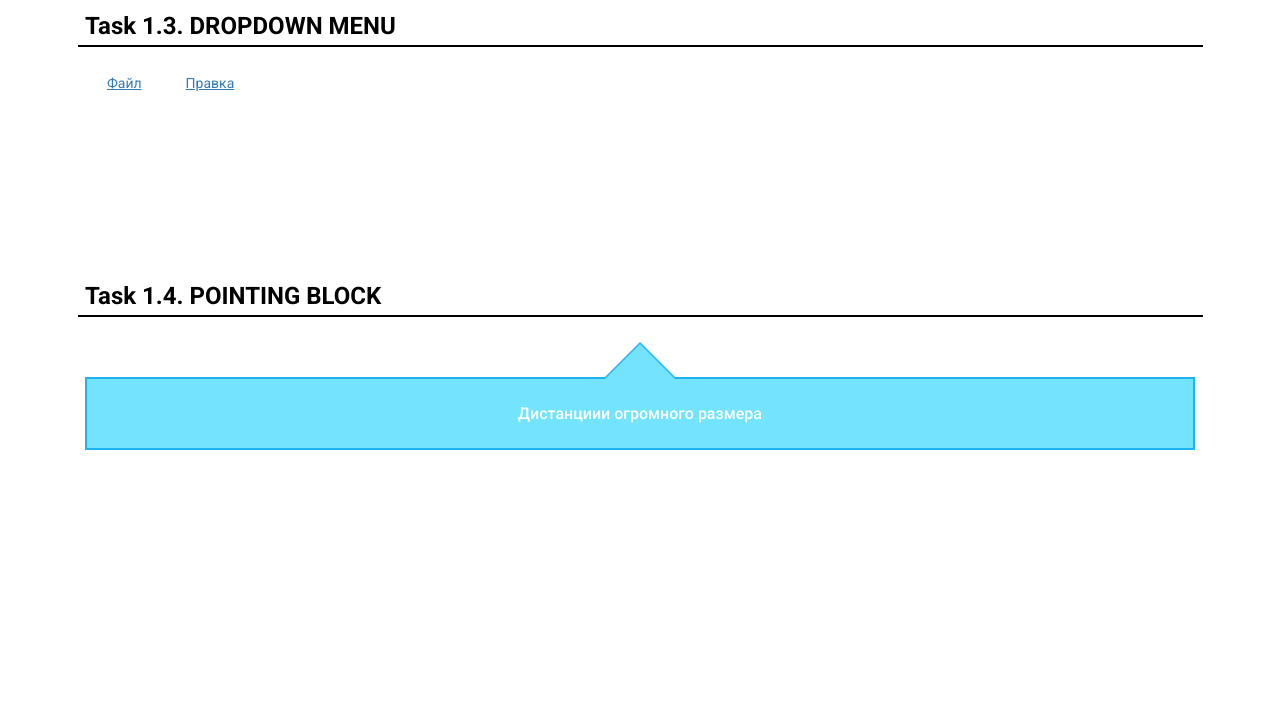
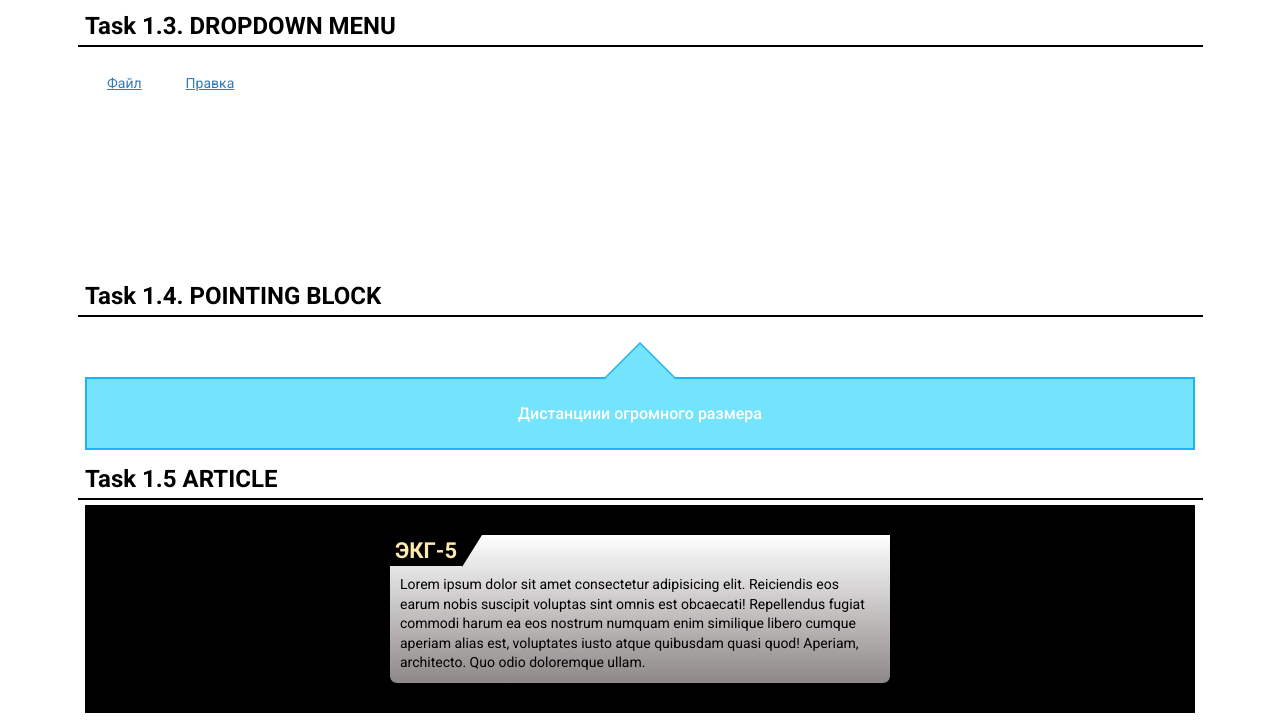
Before and after one commit to Leyzie/HtmlTask1, a plain HTML site: page index.html in a window 1280 px wide. Shown: the part 571-1299 px from the top of the page. Before the commit the page ends 1036 px from the top, so only its background shows below. Drawn offline with Linux system fonts and the light colour scheme.

Commit message:
Task 1.5 create

```diff
--- a/assets/css/main.sass
+++ b/assets/css/main.sass
@@ -236,3 +236,37 @@ a:hover,a:focus
         border-width: 0 37px 37px 37px
         border-color: transparent transparent #1eb2f3 transparent
         z-index: 0
+// Task 1.5
+.bgdarc
+    background-color: #000000
+    padding-top: 15px
+    padding-bottom: 15px
+#article
+    position: relative
+    max-width: 500px
+    margin: 15px auto
+    .title
+        text-transform: uppercase
+        color: #ffe9af
+        position: absolute
+        background-color: #000000
+        padding: 3px 5px
+        max-width: 140px
+        &:after
+            content: ''
+            border-style: solid
+            border-width: 32px 20px 0 0
+            border-color: #000000 transparent transparent transparent
+            position: absolute
+            right: -20px
+            top: 0
+
+    .box-gradient
+        background-image: linear-gradient(-180deg, #fff, #8e8888)
+        padding: 40px 10px 10px 10px
+        border-bottom-right-radius: 7px
+        border-bottom-left-radius: 7px
+        p
+            font-size: 1.4rem
+            line-height: 1.4
+    .text
--- a/index.html
+++ b/index.html
@@ -109,5 +109,26 @@
             </div>
         </div>
     </div>
+    <div class="container">
+            <div class="row">
+                <div class="col-12">
+                    <h2>Task 1.5 ARTICLE</h2>
+                </div>
+                <hr />
+                <div class="col-12 bgdarc">
+                    <div id="article">
+                        <h3 class="title">
+                            ЭКГ-5
+                        </h3>
+                        <div class="box-gradient">
+                            <p class="text">
+                                Lorem ipsum dolor sit amet consectetur adipisicing elit. Reiciendis eos earum nobis suscipit voluptas sint omnis est obcaecati! Repellendus fugiat commodi harum ea eos nostrum numquam enim similique libero cumque aperiam alias est, voluptates iusto atque quibusdam quasi quod! Aperiam, architecto. Quo odio doloremque ullam.
+                            </p>
+                        </div>
+                    </div>
+                </div>
+            </div>
+        </div>
+    </div>
 </body>
 </html>
```
Also changed, not shown: assets/css/main.css, 1 other file.
